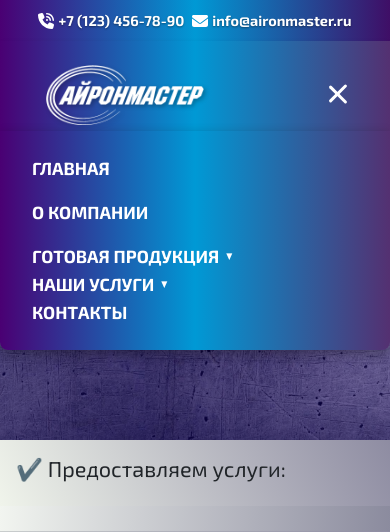
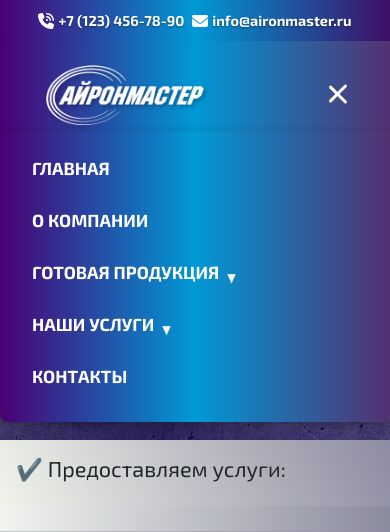
Before and after one commit to TumashenkaAliaksandr/aironmaster, a Django app: template webapp/templates/webapp/index.html in a window 390 px wide, after a click that opens the changed part. Shown: the top 532 px of the page. Run offline with Django 5.2, Linux system fonts and the light colour scheme; the template is opened without the code that fills it, so the values that code supplies are empty.

Commit message:
added new styles for mobile menu dropdown and refactoring js

```diff
--- a/templates/main/base.html
+++ b/templates/main/base.html
@@ -101,7 +101,7 @@
                 <li class="nav-item"><a class="nav-link" href="#screws">Главная</a></li>
                 <li class="nav-item"><a class="nav-link" href="#screw-spiral">О компании</a></li>
                 <li class="nav-item dropdown">
-                    <a href="#" class="nav-linkss dropbtn">Готовая Продукция</a>
+                    <a href="#" id="toggle"  class="nav-linkss dropbtn toggle-checkbox">Готовая Продукция</a>
                     <ul class="dropdown-content">
                         <li><a href="#service1">Металлоконструкции</a></li>
                         <li><a href="#service2">Ступеньки и Лестницы</a></li>
@@ -112,9 +112,10 @@
                 <li class="nav-item dropdown">
                     <a href="#" class="nav-linkss dropbtn">Наши Услуги</a>
                     <ul class="dropdown-content">
-                        <li><a href="#service1">Услуга 1</a></li>
-                        <li><a href="#service2">Услуга 2</a></li>
-                        <li><a href="#service3">Услуга 3</a></li>
+                        <li><a href="#service1">Лазерная Резка</a></li>
+                        <li><a href="#service2">Гибка</a></li>
+                        <li><a href="#service3">Виброгалтовка</a></li>
+                        <li><a href="#service4">Полимерная покраска</a></li>
                     </ul>
                 </li>
                 <li class="nav-item"><a class="nav-link" href="#engineering">Контакты</a></li>
--- a/webapp/static/webapp/css/mobile.css
+++ b/webapp/static/webapp/css/mobile.css
@@ -21,6 +21,12 @@
     nav .nav-linkss {
         padding: 0.5rem;
         font-size: 1.1rem;
+        top: 0;
+    }
+
+    .dropdown:hover .dropdown-content {
+        display: none;
+        width: 255px;
     }
 
     .contacts {
--- a/webapp/static/webapp/css/style.css
+++ b/webapp/static/webapp/css/style.css
@@ -1111,7 +1111,7 @@ nav .nav-linkss.active {
   color: #008bff;
 }
 .nav-linkss:focus {
-  color: #008bff;
+  color: #98d0ff;
 }
 
 .burger-btn {
@@ -1774,11 +1774,12 @@ h2 {
     left: 0;
     background-color: white;
     min-width: 160px;
-  box-shadow: 0 4px 8px rgba(0,0,0,0.1);
+    box-shadow: 0 4px 8px rgba(0, 0, 0, 0.1);
     border-radius: 4px;
     z-index: 1000;
     padding: 5px 0;
     text-transform: uppercase;
+    list-style-type: none;
 }
 
 /* Стили для ссылок в подменю */
@@ -1791,7 +1792,7 @@ h2 {
 
 .dropdown-content li a:hover {
   background-color: #f0e6ff; /* светло-фиолетовый фон при наведении */
-  color: #6a4bcf;
+  color: #0061c6;
 }
 
 /* Показываем подменю при наведении */
@@ -1799,6 +1800,9 @@ h2 {
   display: block;
     width: 255px;
 }
+/*.toggle-checkbox:checked + .dropdown-content {*/
+/*  display: block;*/
+/*}*/
 
 /* Курсор для выпадающего пункта */
 .dropdown > .dropbtn::after {
@@ -1814,3 +1818,73 @@ h2 {
 html {
   scroll-behavior: smooth;
 }
+
+/* Убираем внешние отступы у списков в мобильном меню */
+.mobile-menu ul,
+.mobile-menu li {
+    list-style: none;
+    margin: 0;
+    padding: 0;
+}
+
+/* Отступы между пунктами меню */
+.mobile-menu > ul > li {
+    margin-bottom: 0.5rem; /* вертикальный отступ между пунктами */
+}
+
+/* Ссылки в основном меню и дропдауне */
+.mobile-menu .nav-link,
+.mobile-menu .nav-linkss,
+.mobile-menu .dropdown-content li a {
+    color: #fff;
+    /*font-size: 1.15rem;*/
+    /*padding: 12px 24px; !* одинаковые отступы слева и справа *!*/
+    display: block;
+    text-decoration: none;
+    transition: background 0.2s;
+}
+
+/* Подменю (дропдаун) */
+.mobile-menu .dropdown-content {
+    display: none;
+    flex-direction: column;
+    background: #073d73;
+    border-radius: 0 0 8px 8px;
+    box-shadow: 0 8px 16px rgba(0,0,0,0.15);
+    position: static;
+    margin: 0; /* убираем левый отступ */
+    padding: 0; /* убираем внутренние отступы, чтобы контролировать через ссылки */
+    overflow: hidden;
+    transition: max-height 0.3s;
+}
+
+/* Активное подменю */
+.mobile-menu .dropdown.open .dropdown-content {
+    display: flex;
+    animation: dropdownFade 0.3s;
+}
+
+/* Ссылки в подменю */
+.mobile-menu .dropdown-content li a {
+    font-size: 1rem;
+    /*padding: 12px 24px; !* такие же отступы, как в основном меню *!*/
+    background: none;
+    border: none;
+}
+
+/* Отступы между пунктами подменю */
+.mobile-menu .dropdown-content li {
+    margin: 0; /* убираем внешние отступы у li */
+}
+
+/* Стрелка у дропдауна */
+.mobile-menu .dropbtn::after {
+    content: '▼';
+    font-size: 0.7em;
+    margin-left: 8px;
+    vertical-align: middle;
+    color: whitesmoke;
+    transition: transform 0.3s;
+    position: relative; /* чтобы не смещать текст */
+    top: 2px; /* чуть опустим стрелку для выравнивания */
+}
```
Also changed, not shown: webapp/static/webapp/js/main.js (+47 -2 lines). Lines whose indentation alone changed are shown as unchanged.
